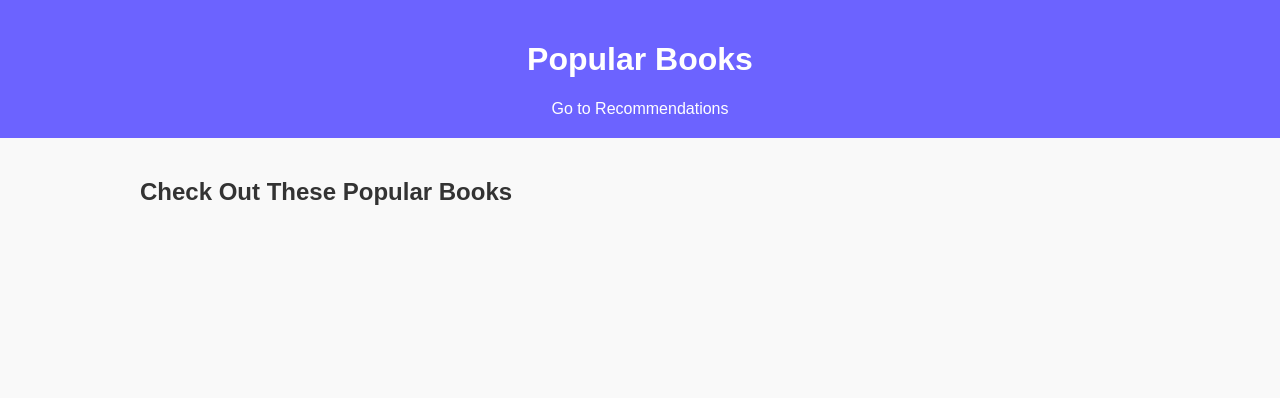
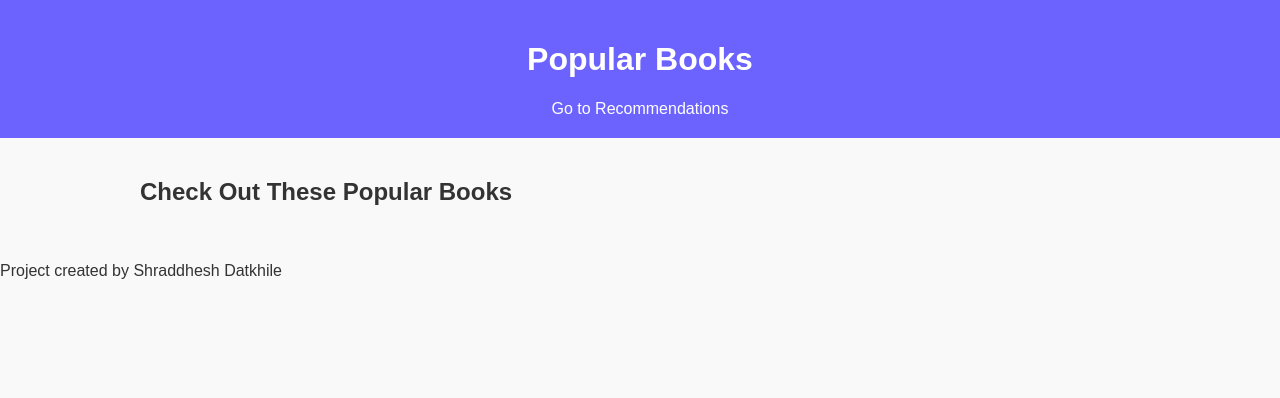
Before and after one commit to shraddesh1998/Book-Recommendation-System, a Flask app: page / in a window 1280 px wide. Shown: the top 398 px of the page. Run offline with Flask 3, Linux system fonts and the light colour scheme; parts of the project's set-up code (start-up, migrations or seed data) failed here and were passed over.

Commit message:
Update index.html

```diff
--- a/templates/index.html
+++ b/templates/index.html
@@ -70,5 +70,8 @@
             {% endfor %}
         </div>
     </div>
+    <footer>
+        <p><b></b>Project created by Shraddhesh Datkhile</b></p>
+    </footer>
 </body>
 </html>
```
